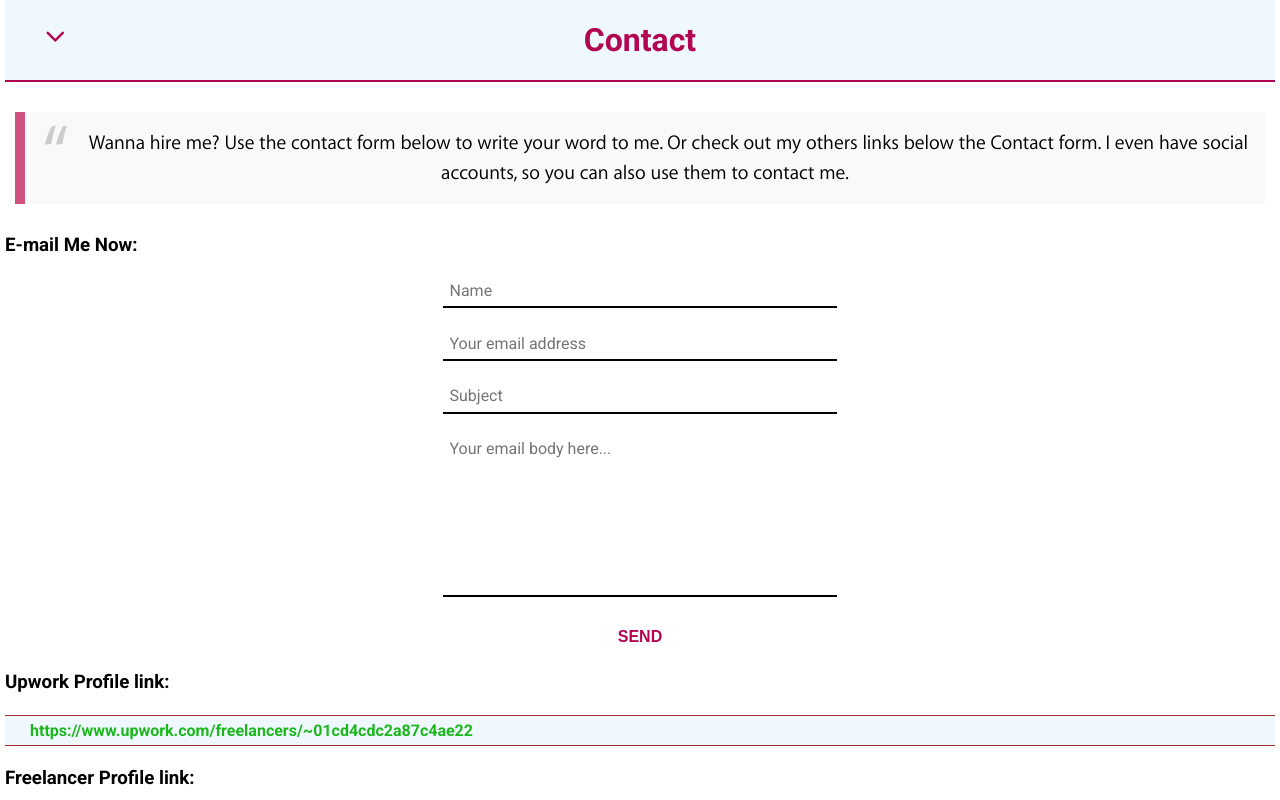
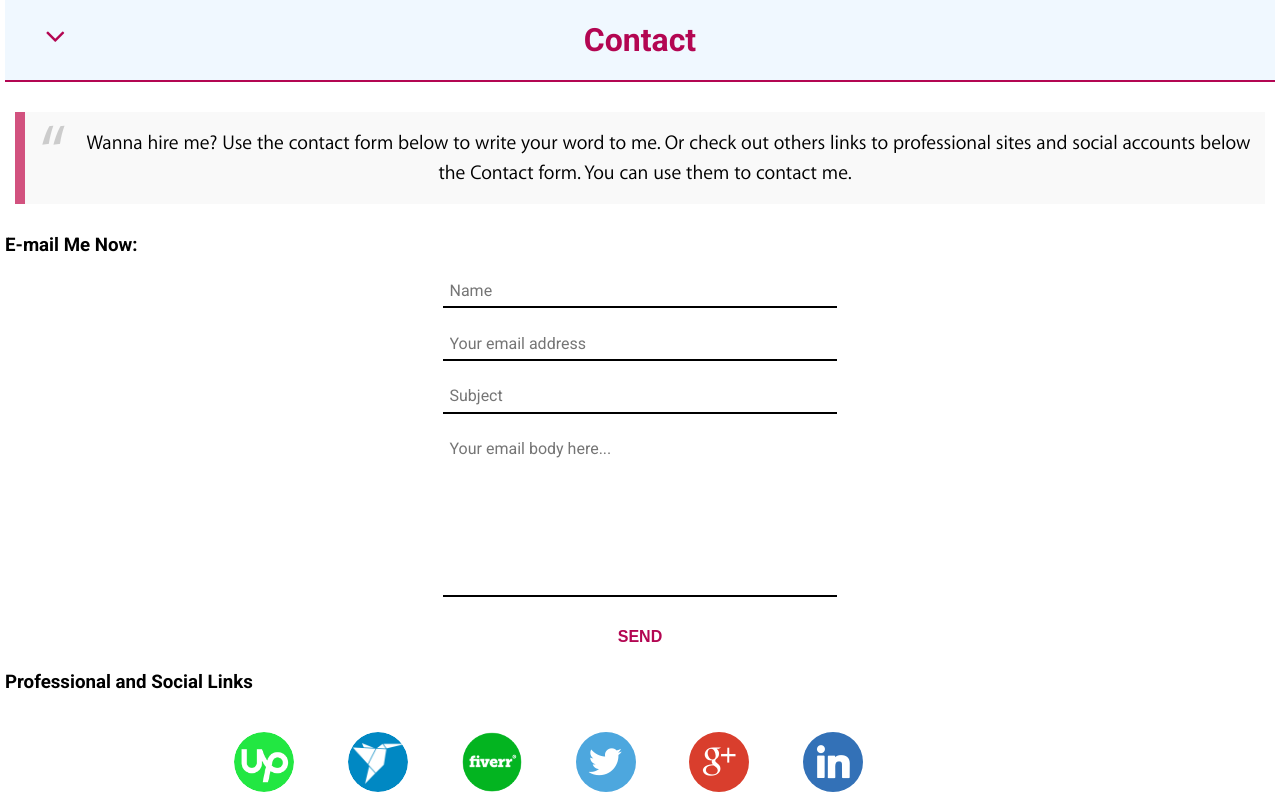
Before and after one commit to MustagheesButt/mustagheesbutt.github.io, a plain HTML site: page index.html in a window 1280 px wide. Both pictures are taken after a click on the element "Contact". Shown: the part 989-1789 px from the top of the page. Drawn offline with nearby package versions, Linux system fonts and the light colour scheme.

Commit message:
Icons and render optimization
Icons were used instead of links in contact section(plain links were
used for professional links, before).
script tags were moved at the bottom, so rendering can be optimized.

```diff
--- a/index.html
+++ b/index.html
@@ -13,12 +13,6 @@
   <link rel="icon"
       type="image/png"
       href="images/favicon.png">
-
-  <script src="https://cdnjs.cloudflare.com/ajax/libs/d3/3.5.6/d3.min.js"></script>
-  <script src="https://code.jquery.com/jquery-2.1.4.min.js"></script>
-  <script src="scripts/jquery-ui.min.js"></script>
-  <script src="scripts/script.js"></script>
-  <script src="scripts/graph.js"></script>
  </head>
 
  <body>
@@ -323,7 +317,7 @@
   <div id="contact">
    <h1><span class="fa fa-angle-right"></span>Contact</h1>
    <main>
-   <blockquote>Wanna hire me? Use the contact form below to write your word to me. Or check out my others links below the Contact form. I even have social accounts, so you can also use them to contact me.</blockquote>
+   <blockquote>Wanna hire me? Use the contact form below to write your word to me. Or check out others links to professional sites and social accounts below the Contact form. You can use them to contact me.</blockquote>
 	<h3>E-mail Me Now:</h3>
 	<form>
 		<input type="text" name="name" placeholder="Name" /></br></br>
@@ -336,15 +330,11 @@
 		<button type="submit">Send</button>
 	</form>
 
-	<h3>Upwork Profile link:</h3>
-	 <a target="_blank" href="https://www.upwork.com/freelancers/~01cd4cdc2a87c4ae22"><h4>https://www.upwork.com/freelancers/~01cd4cdc2a87c4ae22</h4></a>
-	<h3>Freelancer Profile link:</h3>
-	 <a target="_blank" href="https://www.freelancer.com/u/MustagheesButt.html"><h4>https://www.freelancer.com/u/MustagheesButt.html</h4></a>
-	<h3>Fiverr Profile link:</h3>
-	 <a target="_blank" href="https://www.fiverr.com/users/mustaghees"><h4>https://www.fiverr.com/users/mustaghees</h4></a>
-
-	<h3>Social</h3>
+	<h3>Professional and Social Links</h3>
 	<ul class="soc">
+	 <li><a target="_blank" href="https://www.upwork.com/freelancers/~01cd4cdc2a87c4ae22"><img src="images/upwork_logo.png" class="prof-icon" /></a></li>
+	 <li><a target="_blank" href="https://www.freelancer.com/u/MustagheesButt.html"><img src="images/freelancer_logo.png" class="prof-icon" /></a></li>
+	 <li><a target="_blank" href="https://www.fiverr.com/users/mustaghees"><img src="images/fiverr_logo.jpg" class="prof-icon" /></a></li>
      <li><a target="_blank" class="soc-twitter" href="https://twitter.com/MustagheesButt"></a></li>
      <li><a target="_blank" class="soc-google" href="https://plus.google.com/104400783426208094984/posts"></a></li>
      <li><a target="_blank" class="soc-linkedin soc-icon-last" href="https://www.linkedin.com/pub/mustaghees-butt/b3/936/973"></a></li>
@@ -365,7 +355,11 @@
 	ga('send', 'pageview');
 
 	</script>
-
+  <script src="https://cdnjs.cloudflare.com/ajax/libs/d3/3.5.6/d3.min.js"></script>
+  <script src="https://code.jquery.com/jquery-2.1.4.min.js"></script>
+  <script src="scripts/jquery-ui.min.js"></script>
+  <script src="scripts/script.js"></script>
+  <script src="scripts/graph.js"></script>
  </body>
 
 </html>
--- a/styles/responsive.css
+++ b/styles/responsive.css
@@ -28,6 +28,9 @@
 	}
 	#contact form input, textarea {
 		width: 90%;
+	}
+	.soc {
+		padding: 20px 9%;
 	}
 }
 
--- a/styles/style.css
+++ b/styles/style.css
@@ -307,6 +307,11 @@ div.view span:hover {
 	background-color: #B30652;
 	color: #FFFFFF;
 }
+#contact .prof-icon {
+	width: 60px;
+	height: 60px;
+	border-radius: 50%;
+}
 
 /*
  * SOCIAL ICONS - CSS
@@ -333,7 +338,7 @@ div.view span:hover {
 .soc {
     overflow: hidden;
     margin: 0;
-	padding: 20px 35%;
+	padding: 20px 18%;
     list-style: none;
 }
 
```
Also changed, not shown: images/fiverr_logo.jpg (added), images/freelancer_logo.png (added), images/upwork_logo.png (added).
